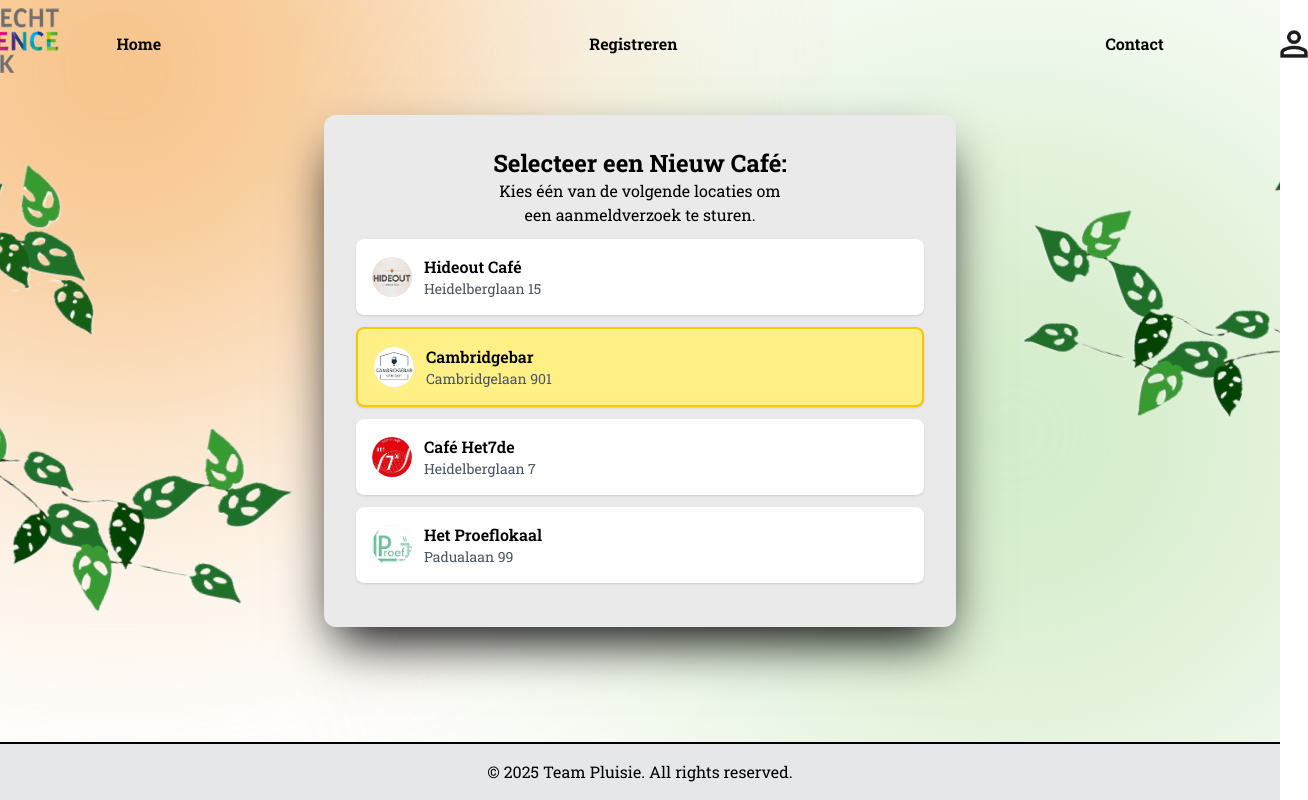
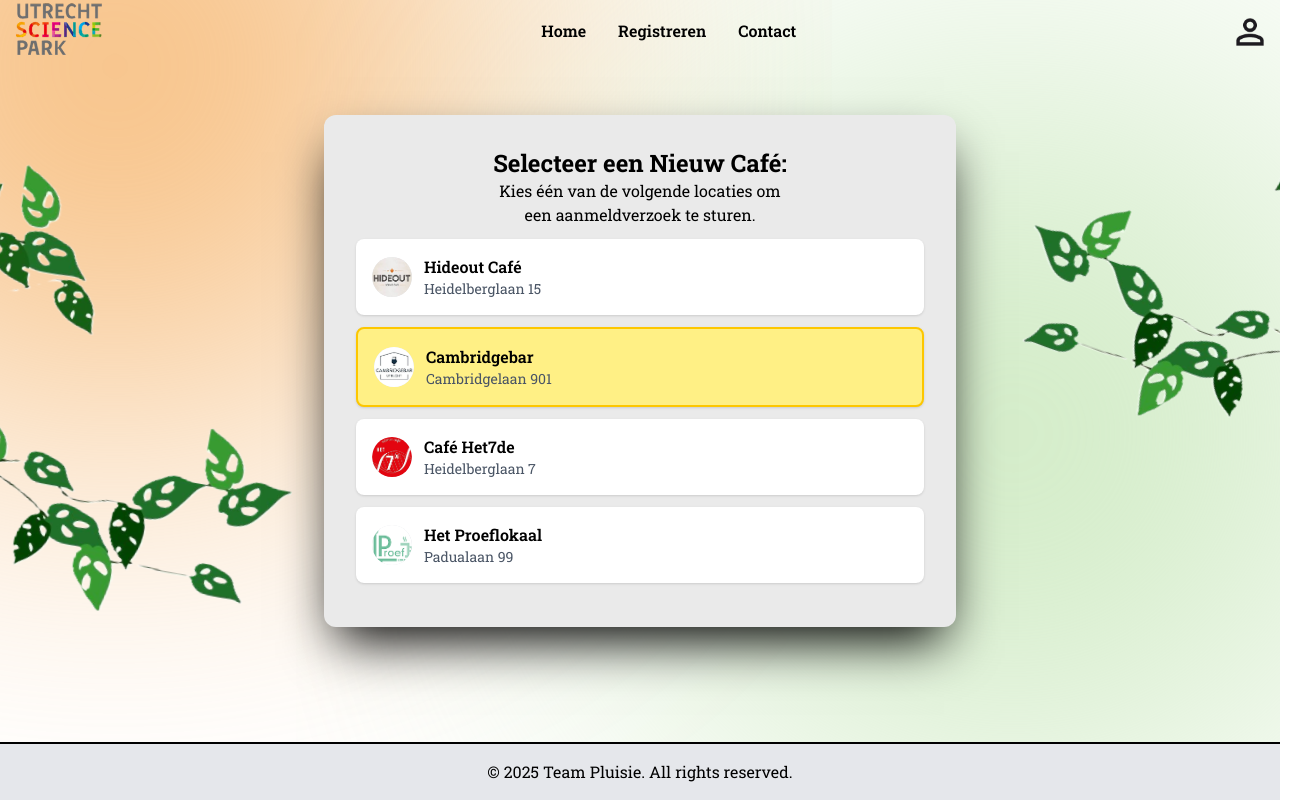
Before and after one commit to sempruijs/pluisie, a SvelteKit app in the folder frontend/: page /selectcafe in a window 1280 px wide. Shown: the whole page, 1308 px wide, since content can reach past the window. Built offline with nearby package versions, Linux system fonts and the light colour scheme.

Commit message:
make_header_responsive_thomas

```diff
--- a/frontend/src/app.css
+++ b/frontend/src/app.css
@@ -93,13 +93,17 @@ body {
 
 .headerhover:hover {
     transform: scale(1.025);
-    @apply hover:shadow-lg border-black border-2;
+    @apply hover:shadow-lg border-black border-b-2;
 
 }
 
 .headerhover {
     position:relative;
     transition: ease-in-out 0.2s;
+}
+
+.headerhover {
+    @apply border-transparent border-b-2;
 }
 
 .selectlist:hover {
@@ -140,9 +144,18 @@ body {
 }
 
 .cafehover:hover {
-    transform: scale(1.08);
+    transform: scale(1.03);
 }
 
 .cafehover-selected {
     @apply bg-yellow-200 border-2 border-yellow-400 hover:bg-yellow-200
 }
+
+.profilehover:hover {
+    @apply border-b-2 border-l-2 border-black p-1 bg-gray-200
+}
+
+.profilehover:hover {
+    transform: scale(1.3);
+    transition: ease-in-out 0.3s;
+}
--- a/frontend/src/lib/components/Header.svelte
+++ b/frontend/src/lib/components/Header.svelte
@@ -1,19 +1,21 @@
-<header class="absolute top-0 left-0 w-full z-50 bg-transparent text-black p-3">
-    <nav class="container mx-auto relative h-16 flex items-center justify-center">
+<header class="fixed top-0 left-0 right-0 w-full text-black">
+  <nav class="w-full flex items-center justify-between h-16 px-4">
 
-      <a href="/" class="absolute -left-15">
-        <img src="/scienceparklogo.png" alt="sciencepark logo" class="h-25 w-auto" />
-      </a>
+    <a href="/" class="flex-shrink-0">
+      <img src="/scienceparklogo.png" alt="Science Park Logo" class="h-20 w-auto" />
+    </a>
 
-      <div class="flex space-x-100 font-header">
-        <a href="/" class="headerhover border-zero p-3">Home</a>
-        <a href="/register" class="headerhover border-zero p-3">Registreren</a>
-        <a href="/contact" class="headerhover border-zero p-3">Contact</a>
-      </div>
 
-      <a href="/profile" class="absolute -right-10">
-        <img src="/icon.png" alt="right logo" class="h-7" />
-      </a>
+    <div class="flex-grow flex justify-center font-header gap-8">
+      <a href="/" class="headerhover font-semibold">Home</a>
+      <a href="/register" class="headerhover font-semibold">Registreren</a>
+      <a href="/contact" class="headerhover font-semibold">Contact</a>
+    </div>
 
-    </nav>
-  </header>
+
+    <a href="/profile" class="flex-shrink-0">
+      <img src="/icon.png" alt="Profile" class="h-7 w-7 object-contain profilehover" />
+    </a>
+
+  </nav>
+</header>
--- a/frontend/src/routes/+page.svelte
+++ b/frontend/src/routes/+page.svelte
@@ -1,7 +1,9 @@
 <script>
 	import LoginDialog from '../lib/components/LoginDialog.svelte';
+	import Header from '$lib/components/Header.svelte';
 </script>
 
 <main class="flex1 center-v center-h flex-1 bg-gradient">
+	<Header />
 	<LoginDialog />
 </main>
```
